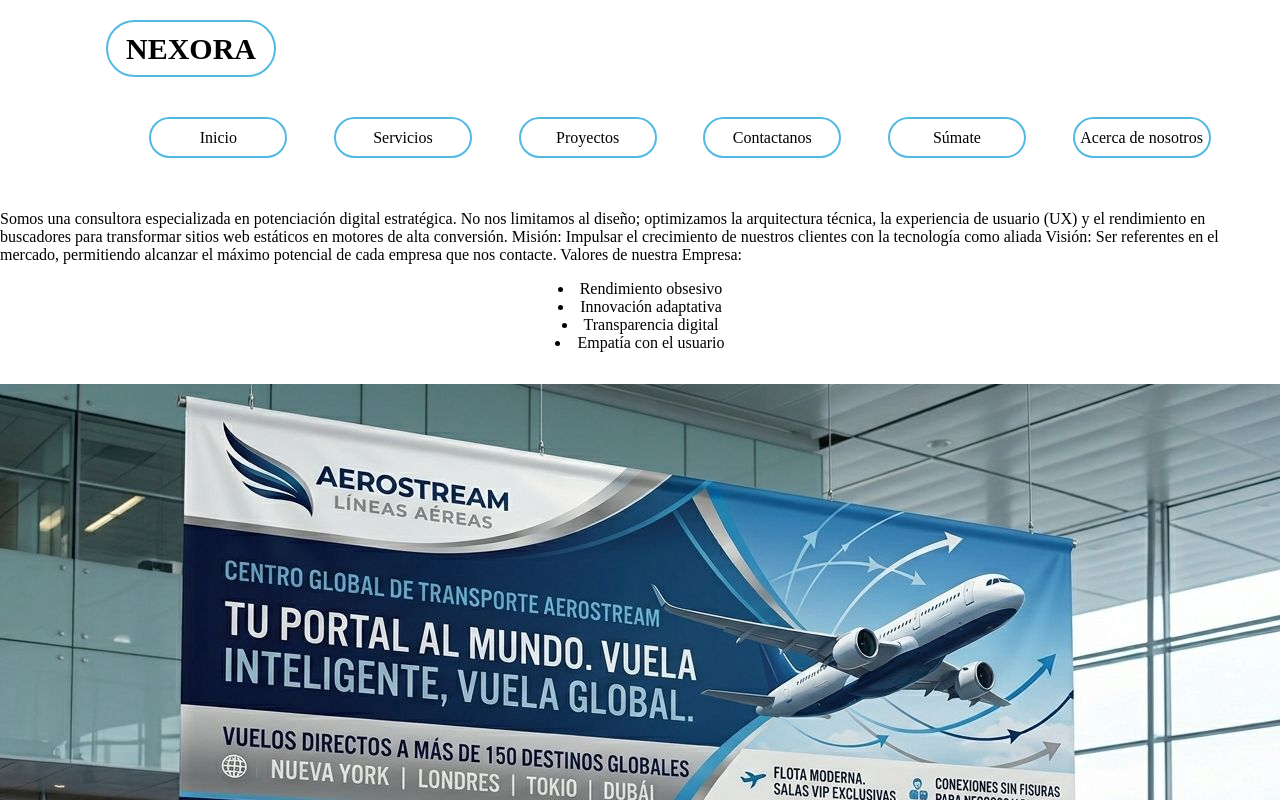
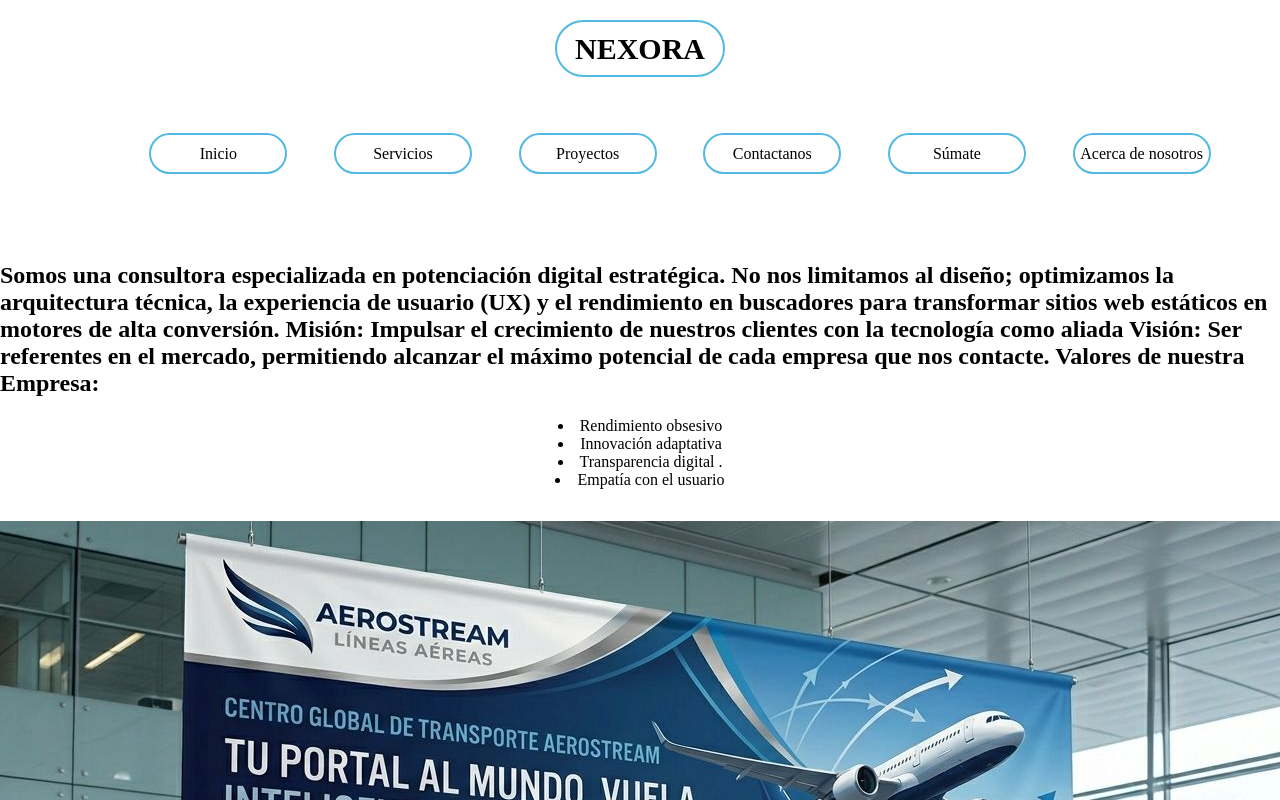
Before and after one commit to BenicioGerezBender/Proyecto-Grupo3-UADE, a plain HTML site: page proyectos.html in a window 1280 px wide. Shown: the top 800 px of the page. Drawn offline with Linux system fonts and the light colour scheme.

Commit message:
Update proyectos.html 17/4C

```diff
--- a/proyectos.html
+++ b/proyectos.html
@@ -2,17 +2,14 @@
 <html lang="en">
 <head>
     <meta charset="UTF-8">
-      <meta name="viewport" content="width=device-width, initial-scale=1.0">
-    <link rel="stylesheet" href="./styles.css?v=2" />
-    <title id="titulo" >NEXORA</title>
-
+    <meta name="viewport" content="width=device-width, initial-scale=1.0">
+    <title>NEXORA</title>
     <link rel="stylesheet" href="estilos/estilos1.css">
 </head>
+
 <body>
-
-        <header>
-         <nav>
-     <h1 class="headtext">NEXORA</h1>
+    <header>
+        <h1 class="headtext">NEXORA</h1>
         <nav>
             <ul class="menu">
                 <li class="botonmenu"><a href="index.html">Inicio</a></li>
@@ -23,18 +20,22 @@
                 <li class="botonmenu"><a href="acercaDeNosotros.html">Acerca de nosotros</a></li>
             </ul>
         </nav>
-        </nav>
 
 
 
-      <p>Somos una consultora especializada en potenciación digital estratégica. No nos limitamos al diseño; optimizamos la arquitectura técnica, la experiencia de usuario (UX) y el rendimiento en buscadores para transformar sitios web estáticos en motores de alta conversión.
+      <p >
+        <h2>Somos una consultora especializada en potenciación digital estratégica. No nos limitamos al diseño; optimizamos la arquitectura técnica, la experiencia de usuario (UX) y el rendimiento en buscadores para transformar sitios web estáticos en motores de alta conversión.
 Misión: Impulsar el crecimiento de nuestros clientes con la tecnología como aliada
 Visión: Ser referentes en el mercado, permitiendo alcanzar el máximo potencial de cada empresa que nos contacte.
-Valores de nuestra Empresa:
+Valores de nuestra Empresa:</h2>
+
+
         <li>Rendimiento obsesivo</li>
-        <li>Innovación adaptativa</li>
-        <li>Transparencia digital</li>
+        <li>Innovación adaptativa </li>
+        <li>Transparencia digital  .</li>
         <li>Empatía con el usuario</li>
+
+    </div>
       </p>
        <img src="imagenes/Banner.jpeg" class="redondeada"  alt="">
 
```
